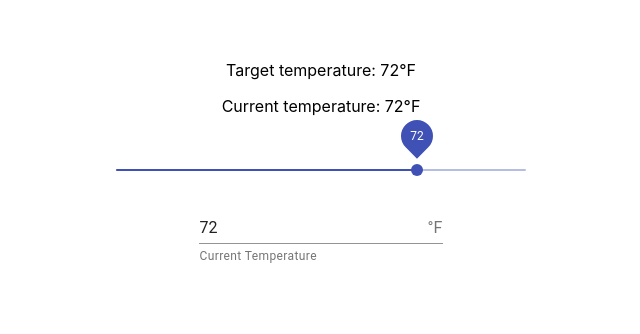
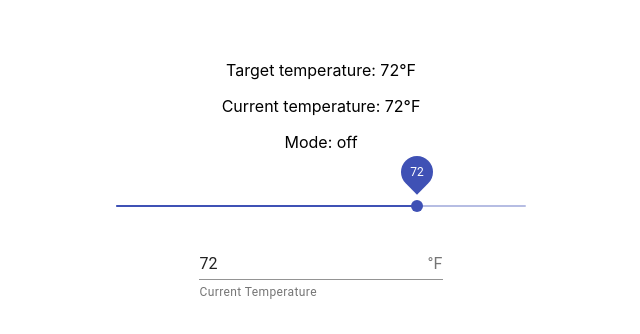
Before and after one commit to hellodommy/cs3249-radial-slider, a React (Create React App) app: page / in a window 1280 px wide. Shown: the top 334 px of the page, without its empty margins (319-959 px from the left). Built offline with nearby package versions, Linux system fonts and the light colour scheme.

Commit message:
Determine mode based on current and target temperature (no colour yet)

```diff
--- a/src/Widget.jsx
+++ b/src/Widget.jsx
@@ -2,13 +2,27 @@ import React from "react";
 import Thermometer from "./Thermometer";
 import RadialSlider from "./RadialSlider";
 import Grid from "@material-ui/core/Grid";
+
+const dT = 2;
+const dTCool = 1.5;
+const dTHeat = 1.5;
+
+function getMode(currTemperature, targetTemperature) {
+  if (currTemperature < targetTemperature - dT - dTHeat) {
+    return "heating";
+  } else if (currTemperature > targetTemperature + dT + dTCool) {
+    return "cooling";
+  } else {
+    return "off";
+  }
+}
 
 class Widget extends React.Component {
   constructor(props) {
     super(props);
     this.handleCurrTempChange = this.handleCurrTempChange.bind(this);
     this.handleTargetTempChange = this.handleTargetTempChange.bind(this);
-    this.state = { currTemperature: 72, targetTemperature: 72 };
+    this.state = { currTemperature: 72, targetTemperature: 72, mode: "off" };
   }
 
   handleCurrTempChange(currTemperature) {
@@ -22,6 +36,7 @@ class Widget extends React.Component {
   render() {
     const currTemperature = this.state.currTemperature;
     const targetTemperature = this.state.targetTemperature;
+    const mode = getMode(currTemperature, targetTemperature);
 
     return (
       <div>
@@ -36,6 +51,7 @@ class Widget extends React.Component {
           <Grid item xs={4}>
             <p>Target temperature: {targetTemperature}°F</p>
             <p>Current temperature: {currTemperature}°F</p>
+            <p>Mode: {mode}</p>
           </Grid>
           <Grid item xs={4} style={{ width: "100%" }}>
             <RadialSlider
```
